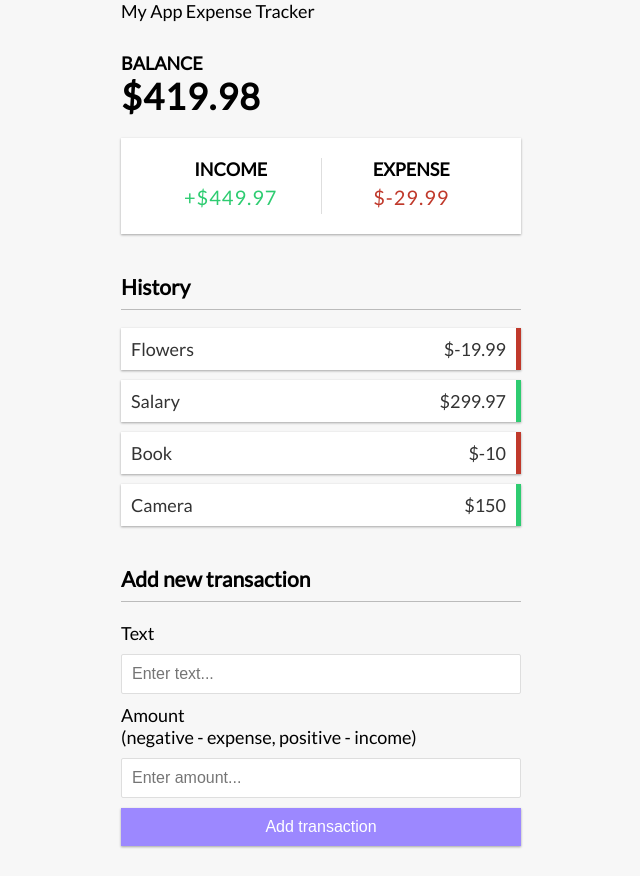
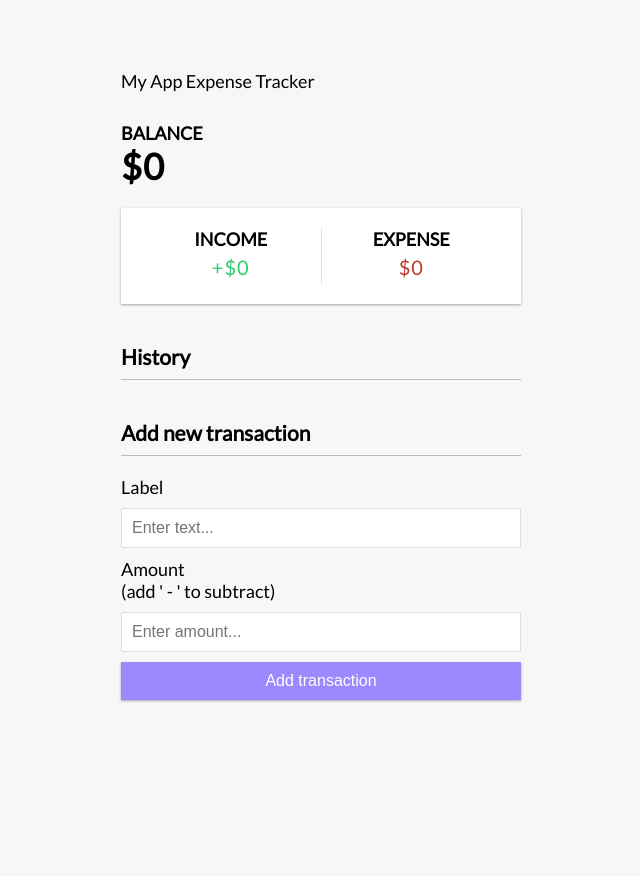
Before and after one commit to angelicalorraine/VueTracker, a Vue app: page / in a window 1280 px wide. Shown: the whole page, without its empty margins (319-959 px from the left). After the commit the page ends 800 px from the top, so only its background shows below. Built offline with nearby package versions, Linux system fonts and the light colour scheme.

Commit message:
local storage

```diff
--- a/src/App.vue
+++ b/src/App.vue
@@ -13,7 +13,7 @@
 
 
 <script setup>
-import { ref, computed } from 'vue';
+import { ref, computed, onMounted } from 'vue';
 import Header from '@/components/Header.vue';
 import Balance from '@/components/Balance.vue';
 import IncomeExpenses from '@/components/IncomeExpenses.vue';
@@ -23,13 +23,16 @@ import { useToast } from 'vue-toastification';
 
 
 const toast = useToast();
+const transactions = ref([]);
 
-const transactions = ref([
-  { id: 1, text: 'Flowers', amount: -19.99 },
-  { id: 2, text: 'Salary', amount: 299.97 },
-  { id: 3, text: 'Book', amount: -10 },
-  { id: 4, text: 'Camera', amount: 150 }
-]);
+onMounted(() => {
+  const savedTransactions = JSON.parse(localStorage.getItem('transactions'));
+
+  if (savedTransactions) {
+    transactions.value = savedTransactions;
+  }
+})
+
 
 const total = computed(() => {
   return transactions.value.reduce((acc, transaction) => {
@@ -44,7 +47,7 @@ const income = computed(() => {
     .reduce((acc, transaction) => {
       return acc + transaction.amount;
     }, 0)
-    .toFixed(2);
+    .toFixed();
 })
 //Get expenses
 const expenses = computed(() => {
@@ -53,7 +56,7 @@ const expenses = computed(() => {
     .reduce((acc, transaction) => {
       return acc + transaction.amount;
     }, 0)
-    .toFixed(2);
+    .toFixed();
 })
 
 const handleTransactionSubmitted = (transactionData) => {
@@ -63,6 +66,7 @@ const handleTransactionSubmitted = (transactionData) => {
     text: transactionData.text,
     amount: transactionData.amount
   });
+  saveTransactionsToLocalStorage();
   toast.success('Transaction Added')
 };
 
@@ -72,7 +76,12 @@ const generateUniqueId = () => {
 
 const handleTransactionDeleted = (id) => {
   transactions.value = transactions.value.filter((transaction) => transaction.id !== id);
+  saveTransactionsToLocalStorage();
   toast.success('Transaction Deleted!')
 }
 
+//Saved to localStorage
+const saveTransactionsToLocalStorage = () => {
+  localStorage.setItem('transactions', JSON.stringify(transactions.value))
+}
 </script>
--- a/src/components/AddTransaction.vue
+++ b/src/components/AddTransaction.vue
@@ -2,13 +2,13 @@
     <h3>Add new transaction</h3>
           <form id="form" @submit.prevent="onSubmit">
             <div class="form-control">
-              <label for="text">Text</label>
+              <label for="text">Label</label>
               <input type="text" id="text" v-model="text" placeholder="Enter text..." />
             </div>
             <div class="form-control">
               <label for="amount"
                 >Amount <br />
-                (negative - expense, positive - income)</label
+                (add ' - ' to subtract)</label
               >
               <input type="text" id="amount" v-model="amount" placeholder="Enter amount..." />
             </div>
```
